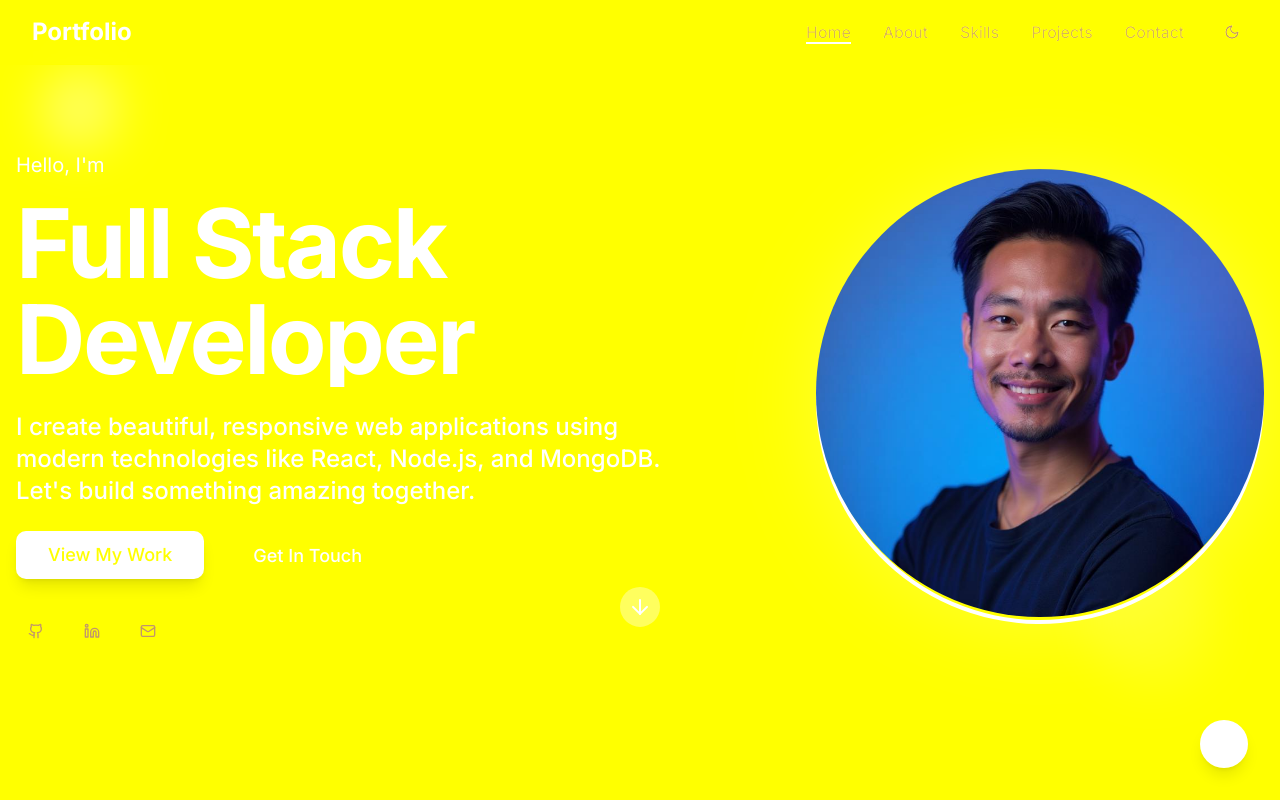
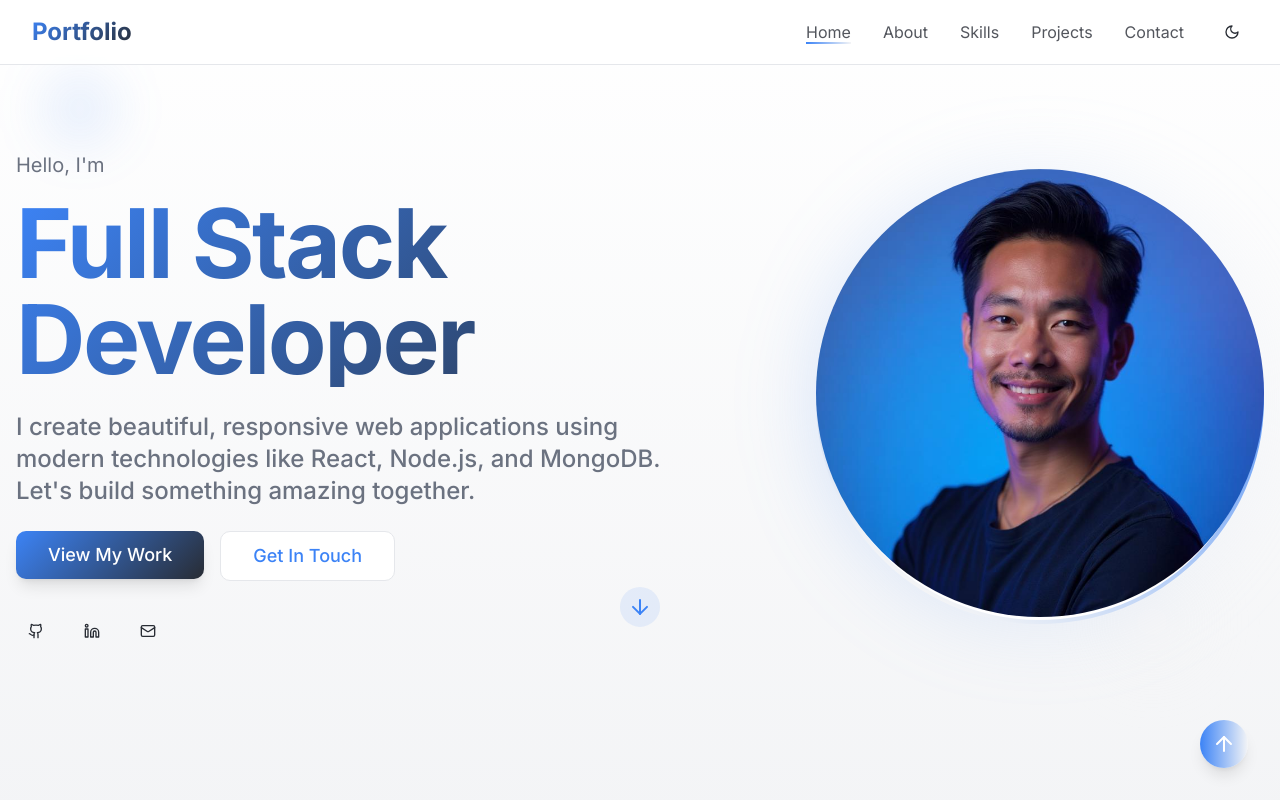
Before and after one commit to vinay3600/kaleido-folio, a React (Vite) app: page / in a window 1280 px wide. Shown: the top 800 px of the page. Built offline with nearby package versions, Linux system fonts and the light colour scheme.

Commit message:
Fix: Improve color scheme
Adjusted color palette for better aesthetics and readability.

```diff
--- a/src/index.css
+++ b/src/index.css
@@ -8,51 +8,51 @@
 
 @layer base {
   :root {
-    /* Core Background & Text */
-    --background: 255 255 255;
-    --foreground: 30 41 59; /* Professional dark slate */
+    /* Core Background & Text - Professional Clean */
+    --background: 0 0% 100%;
+    --foreground: 220 13% 18%;
 
-    /* Card System */
-    --card: 255 255 255;
-    --card-foreground: 30 41 59; /* Professional dark slate */
-    --card-border: 226 232 240;
+    /* Card System - Clean & Modern */
+    --card: 0 0% 100%;
+    --card-foreground: 220 13% 18%;
+    --card-border: 220 13% 91%;
 
-    /* Brand Colors - Professional Blue Theme */
-    --primary: 37 99 235; /* Professional blue */
-    --primary-foreground: 255 255 255;
-    --primary-glow: 59 130 246; /* Lighter blue */
+    /* Brand Colors - Professional Blue/Navy */
+    --primary: 217 91% 60%;
+    --primary-foreground: 0 0% 100%;
+    --primary-glow: 217 91% 70%;
 
-    --secondary: 71 85 105; /* Professional slate */
-    --secondary-foreground: 255 255 255;
-    --secondary-glow: 100 116 139; /* Lighter slate */
+    --secondary: 220 14% 96%;
+    --secondary-foreground: 220 13% 18%;
+    --secondary-glow: 220 14% 86%;
 
-    /* Accent Colors */
-    --accent: 248 250 252; /* Very light slate */
-    --accent-foreground: 30 41 59; /* Professional dark slate */
+    /* Accent Colors - Clean Neutrals */
+    --accent: 220 14% 96%;
+    --accent-foreground: 220 13% 18%;
 
-    /* Utility Colors */
-    --muted: 248 250 252; /* Light background */
-    --muted-foreground: 71 85 105; /* Professional medium slate */
+    /* Utility Colors - Professional Grays */
+    --muted: 220 14% 96%;
+    --muted-foreground: 220 9% 46%;
 
-    --border: 226 232 240; /* Light border */
-    --input: 241 245 249; /* Input background */
-    --ring: 37 99 235; /* Professional blue focus ring */
+    --border: 220 13% 91%;
+    --input: 220 13% 91%;
+    --ring: 217 91% 60%;
 
-    /* Success & Error */
-    --success: 21 128 61; /* Professional green */
-    --success-foreground: 255 255 255;
-    --destructive: 220 38 38; /* Professional red */
-    --destructive-foreground: 255 255 255;
+    /* Success & Error - Clear & Professional */
+    --success: 142 76% 36%;
+    --success-foreground: 0 0% 100%;
+    --destructive: 0 84% 60%;
+    --destructive-foreground: 0 0% 100%;
 
-    /* Gradients - Professional */
-    --gradient-primary: linear-gradient(135deg, hsl(37 99 235), hsl(71 85 105));
-    --gradient-subtle: linear-gradient(180deg, hsl(var(--background)), hsl(var(--muted)));
-    --gradient-glow: linear-gradient(135deg, hsl(37 99 235 / 0.1), hsl(71 85 105 / 0.1));
+    /* Gradients - Elegant Professional */
+    --gradient-primary: linear-gradient(135deg, hsl(217 91% 60%), hsl(220 13% 18%));
+    --gradient-subtle: linear-gradient(180deg, hsl(0 0% 100%), hsl(220 14% 96%));
+    --gradient-glow: linear-gradient(135deg, hsl(217 91% 60% / 0.1), hsl(220 13% 18% / 0.1));
 
-    /* Shadows - Professional */
-    --shadow-elegant: 0 10px 30px -10px hsl(37 99 235 / 0.2);
-    --shadow-glow: 0 0 40px hsl(37 99 235 / 0.15);
-    --shadow-card: 0 4px 6px -1px hsl(30 41 59 / 0.1), 0 2px 4px -1px hsl(30 41 59 / 0.06);
+    /* Shadows - Subtle Professional */
+    --shadow-elegant: 0 10px 30px -10px hsl(217 91% 60% / 0.2);
+    --shadow-glow: 0 0 40px hsl(217 91% 60% / 0.15);
+    --shadow-card: 0 4px 6px -1px hsl(220 13% 18% / 0.1), 0 2px 4px -1px hsl(220 13% 18% / 0.06);
 
     /* Animations */
     --transition-smooth: all 0.3s cubic-bezier(0.4, 0, 0.2, 1);
@@ -78,51 +78,51 @@
   }
 
   .dark {
-    /* Dark Mode Background & Text */
-    --background: 15 23 42; /* Professional dark slate */
-    --foreground: 241 245 249; /* Light text */
+    /* Dark Mode Background & Text - Professional */
+    --background: 220 13% 9%;
+    --foreground: 220 14% 96%;
 
-    /* Dark Card System */
-    --card: 30 41 59; /* Darker slate */
-    --card-foreground: 241 245 249; /* Light text */
-    --card-border: 71 85 105; /* Medium slate border */
+    /* Dark Card System - Elegant */
+    --card: 220 13% 13%;
+    --card-foreground: 220 14% 96%;
+    --card-border: 220 13% 20%;
 
-    /* Dark Brand Colors */
-    --primary: 59 130 246; /* Bright blue for dark mode */
-    --primary-foreground: 15 23 42; /* Dark text on bright background */
-    --primary-glow: 37 99 235; /* Darker blue */
+    /* Dark Brand Colors - Vibrant but Professional */
+    --primary: 217 91% 70%;
+    --primary-foreground: 220 13% 9%;
+    --primary-glow: 217 91% 60%;
 
-    --secondary: 100 116 139; /* Professional slate */
-    --secondary-foreground: 255 255 255; /* White text */
-    --secondary-glow: 71 85 105; /* Darker slate */
+    --secondary: 220 13% 20%;
+    --secondary-foreground: 220 14% 96%;
+    --secondary-glow: 220 13% 30%;
 
     /* Dark Accent Colors */
-    --accent: 51 65 85; /* Medium dark slate */
-    --accent-foreground: 241 245 249; /* Light text */
+    --accent: 220 13% 20%;
+    --accent-foreground: 220 14% 96%;
 
     /* Dark Utility Colors */
-    --muted: 51 65 85; /* Medium dark slate */
-    --muted-foreground: 148 163 184; /* Medium light slate */
+    --muted: 220 13% 20%;
+    --muted-foreground: 220 9% 64%;
 
-    --border: 71 85 105; /* Medium slate border */
-    --input: 51 65 85; /* Input background */
-    --ring: 59 130 246; /* Bright blue focus ring */
+    --border: 220 13% 20%;
+    --input: 220 13% 20%;
+    --ring: 217 91% 70%;
 
     /* Dark Success & Error */
-    --success: 34 197 94; /* Bright green for dark mode */
-    --success-foreground: 15 23 42; /* Dark text */
-    --destructive: 248 113 113; /* Bright red for dark mode */
-    --destructive-foreground: 15 23 42; /* Dark text */
+    --success: 142 76% 46%;
+    --success-foreground: 220 13% 9%;
+    --destructive: 0 84% 70%;
+    --destructive-foreground: 220 13% 9%;
 
-    /* Dark Gradients - Professional */
-    --gradient-primary: linear-gradient(135deg, hsl(59 130 246), hsl(100 116 139));
-    --gradient-subtle: linear-gradient(180deg, hsl(var(--background)), hsl(var(--muted)));
-    --gradient-glow: linear-gradient(135deg, hsl(59 130 246 / 0.2), hsl(100 116 139 / 0.2));
+    /* Dark Gradients - Elegant */
+    --gradient-primary: linear-gradient(135deg, hsl(217 91% 70%), hsl(220 13% 20%));
+    --gradient-subtle: linear-gradient(180deg, hsl(220 13% 9%), hsl(220 13% 20%));
+    --gradient-glow: linear-gradient(135deg, hsl(217 91% 70% / 0.2), hsl(220 13% 20% / 0.2));
 
     /* Dark Shadows - Professional */
-    --shadow-elegant: 0 10px 30px -10px hsl(59 130 246 / 0.3);
-    --shadow-glow: 0 0 40px hsl(59 130 246 / 0.25);
-    --shadow-card: 0 4px 6px -1px hsl(0 0 0 / 0.3), 0 2px 4px -1px hsl(0 0 0 / 0.2);
+    --shadow-elegant: 0 10px 30px -10px hsl(217 91% 70% / 0.3);
+    --shadow-glow: 0 0 40px hsl(217 91% 70% / 0.25);
+    --shadow-card: 0 4px 6px -1px hsl(0 0% 0% / 0.3), 0 2px 4px -1px hsl(0 0% 0% / 0.2);
     --sidebar-background: 240 5.9% 10%;
     --sidebar-foreground: 240 4.8% 95.9%;
     --sidebar-primary: 224.3 76.3% 48%;
```
